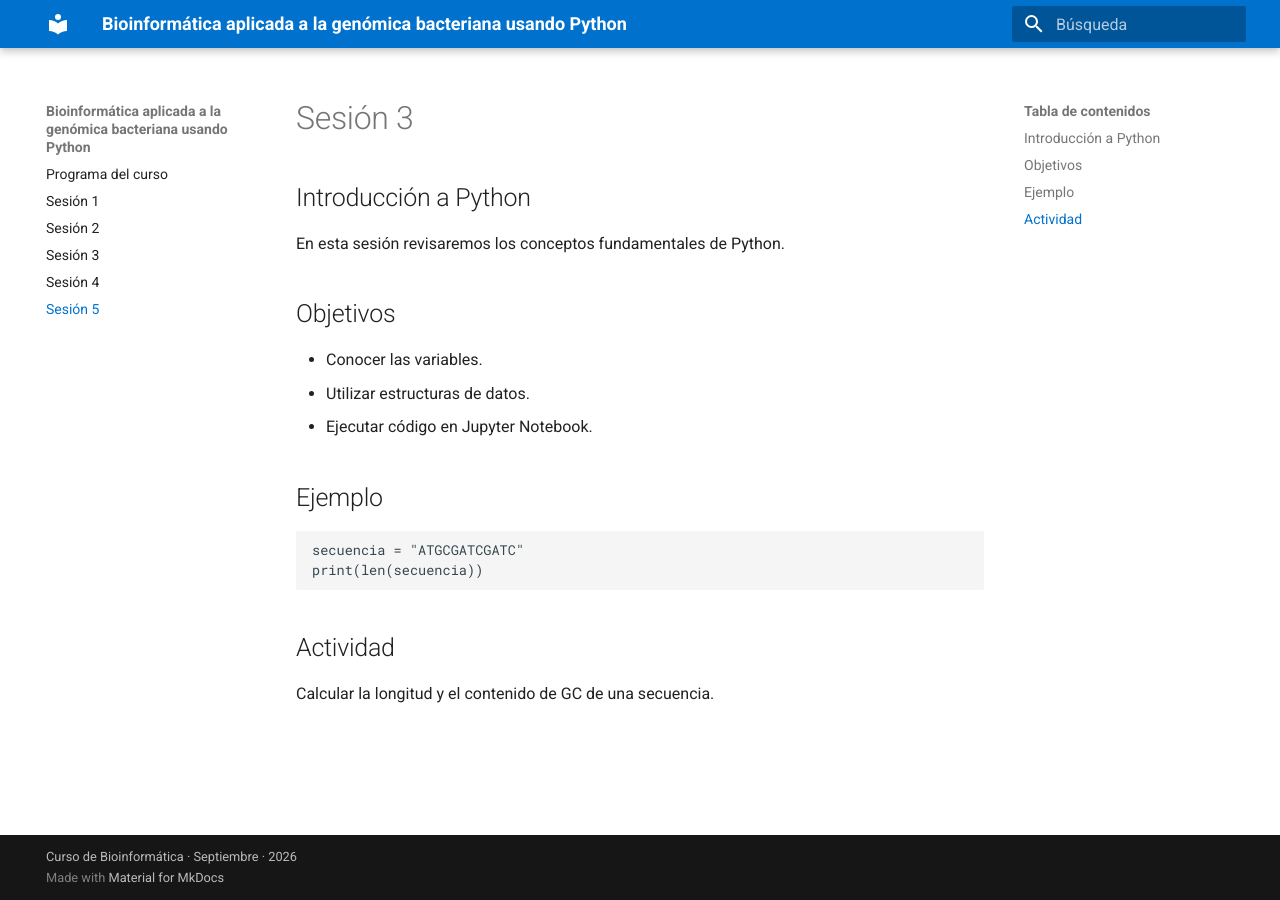
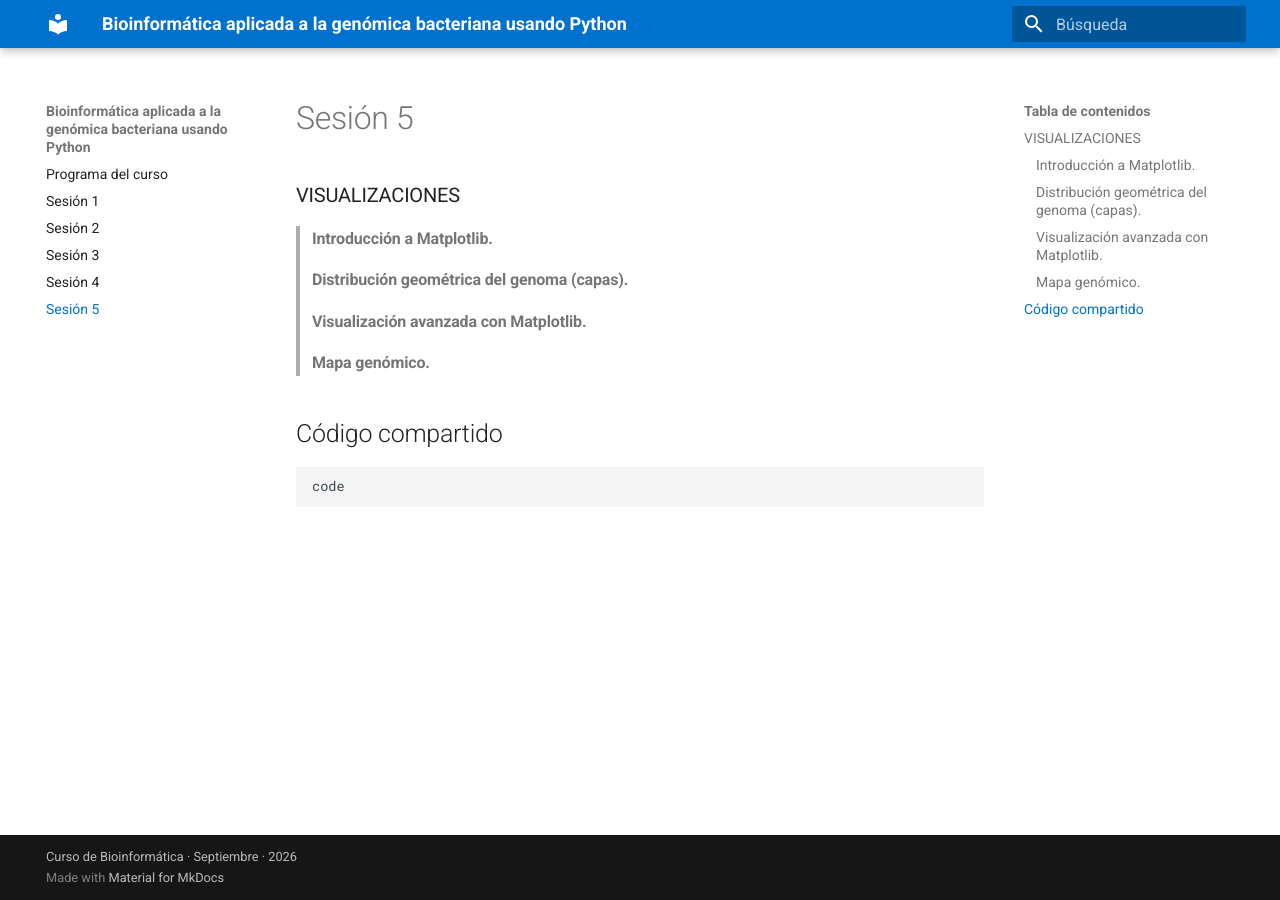
Before and after one commit to eduardo1011/curso26, an MkDocs documentation site: the page built from docs/sesion5.md, in a window 1280 px wide. Built offline with MkDocs 1.6.1 and Material for MkDocs 9.7.7, drawn with Linux system fonts in a browser that asks for light colours.

Commit message:
Revise session 3 to emphasize visualizations
Updated session content to focus on visualizations and shared code.

````diff
--- a/docs/sesion5.md
+++ b/docs/sesion5.md
@@ -1,22 +1,11 @@
-# Sesión 3
+### VISUALIZACIONES
+> #### Introducción a Matplotlib.
+> #### Distribución geométrica del genoma (capas).
+> #### Visualización avanzada con Matplotlib.
+> #### Mapa genómico.
 
-## Introducción a Python
-
-En esta sesión revisaremos los conceptos fundamentales de Python.
-
-## Objetivos
-
-- Conocer las variables.
-- Utilizar estructuras de datos.
-- Ejecutar código en Jupyter Notebook.
-
-## Ejemplo
+## Código compartido
 
 ```python
-secuencia = "ATGCGATCGATC"
-print(len(secuencia))
+code
 ```
-
-## Actividad
-
-Calcular la longitud y el contenido de GC de una secuencia.
````
